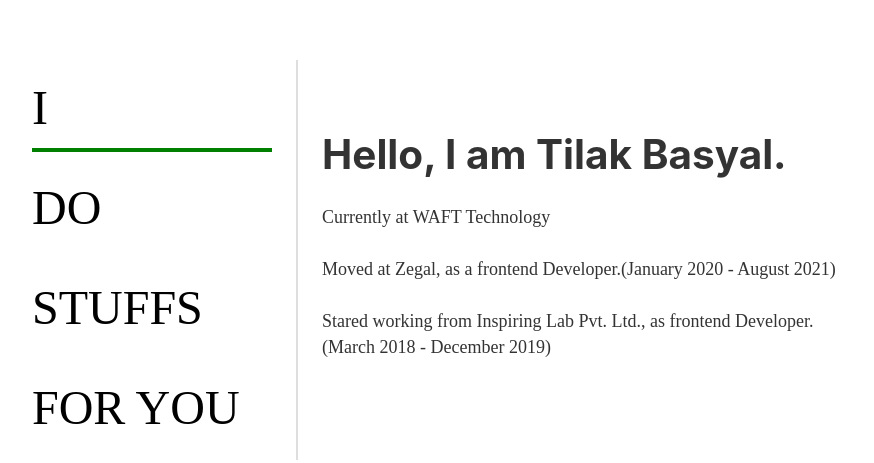
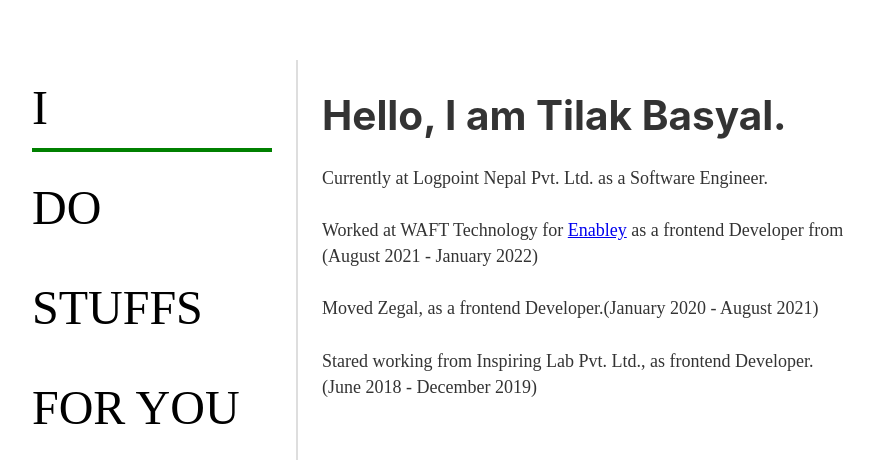
Before and after one commit to tilakbasyal/portfolio, a Gatsby site: page / in a window 1280 px wide. Shown: the part 140-603 px from the top of the page, without its empty margins (152-1026 px from the left). Built offline with nearby package versions, Linux system fonts and the light colour scheme; Gatsby itself is replaced by a stand-in of ours; a web font is replaced by a local one.

Commit message:
changes for work in logppoint

```diff
--- a/src/pages/index.js
+++ b/src/pages/index.js
@@ -14,9 +14,15 @@ const IndexPage = () => (
       <Sidebar />
       <SidebarContent>
         <h1>Hello, I am Tilak Basyal.</h1>
-        <p>Currently at WAFT Technology</p>
+        <p>Currently at Logpoint Nepal Pvt. Ltd. as a Software Engineer.</p>
         <p>
-          Moved at Zegal, as a frontend Developer.
+          Worked at WAFT Technology for <a href='https://enabley.io/'>Enabley</a> as a frontend Developer from
+          <span style={{ display: "inline-block" }}>
+            (August 2021 - January 2022)
+          </span>
+        </p>
+        <p>
+          Moved Zegal, as a frontend Developer.
           <span style={{ display: "inline-block" }}>
             (January 2020 - August 2021)
           </span>
@@ -24,7 +30,7 @@ const IndexPage = () => (
         <p>
           Stared working from Inspiring Lab Pvt. Ltd., as frontend Developer.
           <span style={{ display: "inline-block" }}>
-            (March 2018 - December 2019)
+            (June 2018 - December 2019)
           </span>
         </p>
       </SidebarContent>
```
